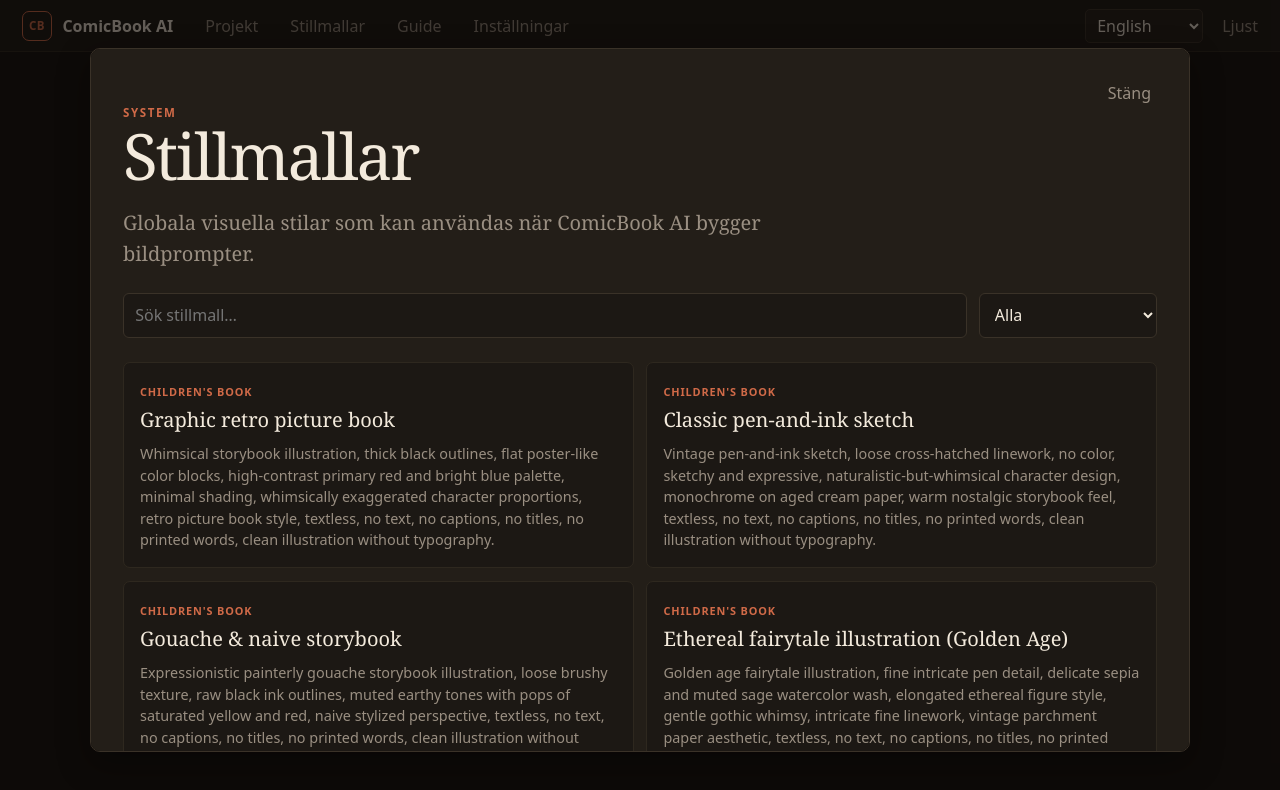
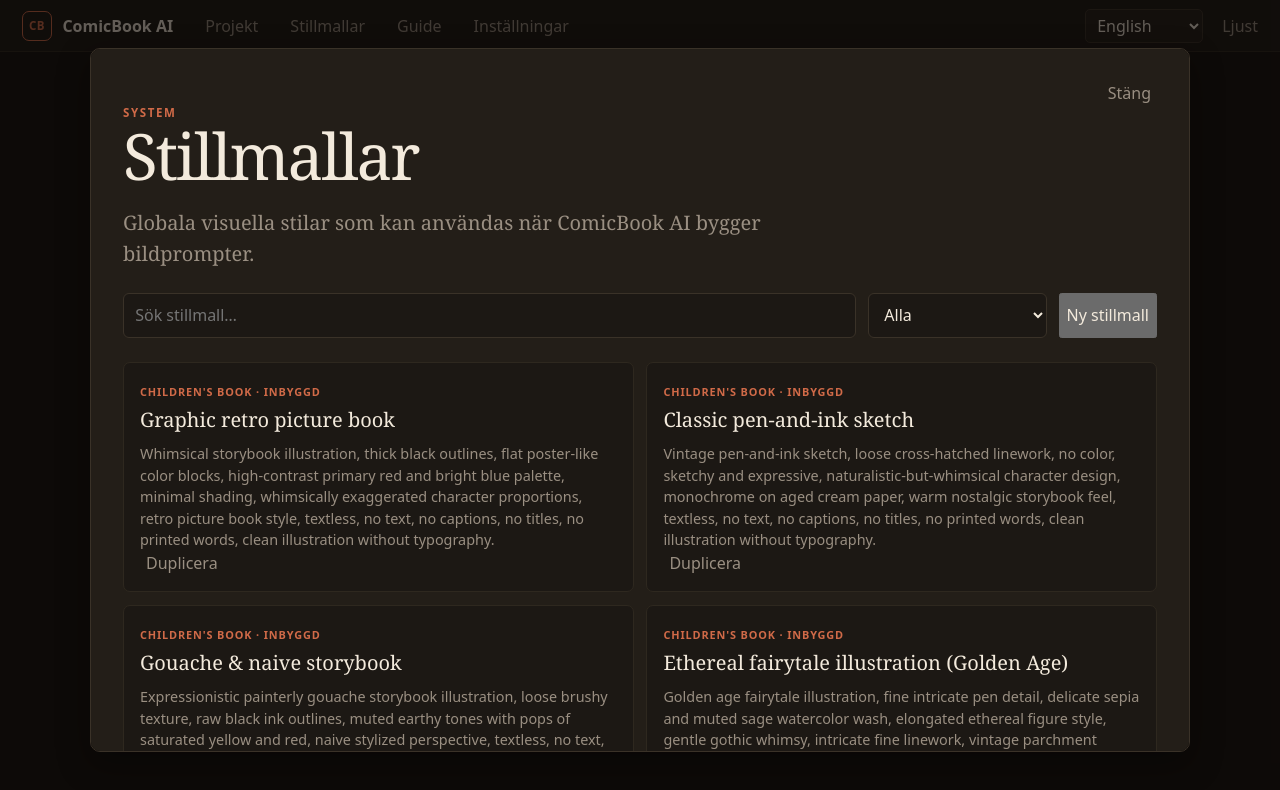
Before and after one commit to kaampi/Comic, a React (Vite) app: page / in a window 1280 px wide. Both pictures are taken after a click on the button "Stillmallar". Shown: the top 790 px of the page. Built offline with nearby package versions, Linux system fonts and the light colour scheme.

Commit message:
Add custom style create edit duplicate and delete flows

```diff
--- a/src/App.tsx
+++ b/src/App.tsx
@@ -1,9 +1,10 @@
 import { useEffect, useRef, useState } from "react";
 import { AI_MODES, type AiMode } from "./ai";
 import { applyLocale, applyTheme, LOCALES, readLocale, readTheme, type Locale, type Theme } from "./settings";
-import { BUILTIN_STYLES, STYLE_GENRES } from "./stylesLibrary";
+import { BUILTIN_STYLES, STYLE_GENRES, createCustomStyleId, readCustomStyles, saveCustomStyles, type IllustrationStyle } from "./stylesLibrary";
 
 type Panel = "styles" | "guide" | "settings" | null;
+type StyleDraft = { id?: string; name: string; genre: string; promptText: string };
 
 export function App() {
   const [projectMenuOpen, setProjectMenuOpen] = useState(false);
@@ -13,6 +14,8 @@ export function App() {
   const [theme, setTheme] = useState<Theme>(readTheme);
   const [styleGenre, setStyleGenre] = useState("Alla");
   const [styleQuery, setStyleQuery] = useState("");
+  const [customStyles, setCustomStyles] = useState<IllustrationStyle[]>(readCustomStyles);
+  const [styleDraft, setStyleDraft] = useState<StyleDraft | null>(null);
   const menuRef = useRef<HTMLDivElement>(null);
 
   useEffect(() => { applyLocale(locale); }, [locale]);
@@ -25,11 +28,20 @@ export function App() {
   }, [projectMenuOpen]);
 
   const closePanel = () => setPanel(null);
-  const visibleStyles = BUILTIN_STYLES.filter((style) => {
+  const allStyles = [...BUILTIN_STYLES, ...customStyles];
+  const visibleStyles = allStyles.filter((style) => {
     const genreMatch = styleGenre === "Alla" || style.genre === styleGenre;
     const q = styleQuery.trim().toLowerCase();
     return genreMatch && (!q || style.name.toLowerCase().includes(q) || style.promptText.toLowerCase().includes(q));
   });
+  const persistCustomStyles = (next: IllustrationStyle[]) => { setCustomStyles(next); saveCustomStyles(next); };
+  const saveDraft = () => {
+    if (!styleDraft || !styleDraft.name.trim() || !styleDraft.promptText.trim()) return;
+    const style: IllustrationStyle = { id: styleDraft.id ?? createCustomStyleId(), name: styleDraft.name.trim(), genre: styleDraft.genre.trim() || "Custom", promptText: styleDraft.promptText.trim() };
+    persistCustomStyles(styleDraft.id ? customStyles.map((item) => item.id === styleDraft.id ? style : item) : [...customStyles, style]);
+    setStyleDraft(null);
+  };
+  const duplicateStyle = (style: IllustrationStyle) => setStyleDraft({ name: style.name + " – kopia", genre: style.genre, promptText: style.promptText });
 
   return (
     <div className="app-shell">
@@ -74,8 +86,22 @@ export function App() {
           {panel === "guide" ? <><p className="eyebrow">GUIDE</p><h1>ComicBook AI Guide</h1><p className="lede">Guiden skriver vi senare. Den här platsen är förberedd för den.</p></> : null}
           {panel === "styles" ? <><p className="eyebrow">SYSTEM</p><h1>Stillmallar</h1><p className="lede">Globala visuella stilar som kan användas när ComicBook AI bygger bildprompter.</p>
               <div className="style-tools"><input value={styleQuery} onChange={(e) => setStyleQuery(e.target.value)} placeholder="Sök stillmall…" aria-label="Sök stillmall" />
-                <select value={styleGenre} onChange={(e) => setStyleGenre(e.target.value)} aria-label="Genre"><option>Alla</option>{STYLE_GENRES.map((genre) => <option key={genre}>{genre}</option>)}</select></div>
-              <div className="style-grid">{visibleStyles.map((style) => <article className="style-card" key={style.id}><span className="style-genre">{style.genre}</span><h2>{style.name}</h2><p>{style.promptText}</p></article>)}</div></> : null}
+                <select value={styleGenre} onChange={(e) => setStyleGenre(e.target.value)} aria-label="Genre"><option>Alla</option>{STYLE_GENRES.map((genre) => <option key={genre}>{genre}</option>)}<option>Custom</option></select>
+                <button className="primary-button" type="button" onClick={() => setStyleDraft({ name: "", genre: "Custom", promptText: "" })}>Ny stillmall</button></div>
+              {styleDraft ? <div className="style-editor">
+                <label>Namn<input value={styleDraft.name} onChange={(e) => setStyleDraft({ ...styleDraft, name: e.target.value })} /></label>
+                <label>Genre<input value={styleDraft.genre} onChange={(e) => setStyleDraft({ ...styleDraft, genre: e.target.value })} /></label>
+                <label>Prompt<textarea rows={6} value={styleDraft.promptText} onChange={(e) => setStyleDraft({ ...styleDraft, promptText: e.target.value })} /></label>
+                <div className="style-editor-actions"><button className="text-button" type="button" onClick={() => setStyleDraft(null)}>Avbryt</button><button className="primary-button" type="button" onClick={saveDraft}>Spara</button></div>
+              </div> : null}
+              <div className="style-grid">{visibleStyles.map((style) => {
+                const custom = style.id.startsWith("custom-");
+                return <article className="style-card" key={style.id}><span className="style-genre">{style.genre}{custom ? " · Egen" : " · Inbyggd"}</span><h2>{style.name}</h2><p>{style.promptText}</p>
+                  <div className="style-card-actions"><button className="text-button" type="button" onClick={() => duplicateStyle(style)}>Duplicera</button>
+                    {custom ? <><button className="text-button" type="button" onClick={() => setStyleDraft({ ...style })}>Redigera</button>
+                    <button className="text-button danger-button" type="button" onClick={() => persistCustomStyles(customStyles.filter((item) => item.id !== style.id))}>Radera</button></> : null}</div>
+                </article>;
+              })}</div></> : null}
           {panel === "settings" ? <><p className="eyebrow">SYSTEM</p><h1>Inställningar</h1><p className="lede">Välj hur ComicBook AI ska arbeta med bildgenerering.</p>
             <div className="ai-options" role="radiogroup" aria-label="AI-läge">{AI_MODES.map((mode) => (
               <button key={mode.id} type="button" className={aiMode === mode.id ? "ai-option is-selected" : "ai-option"} disabled={!mode.available}
```
